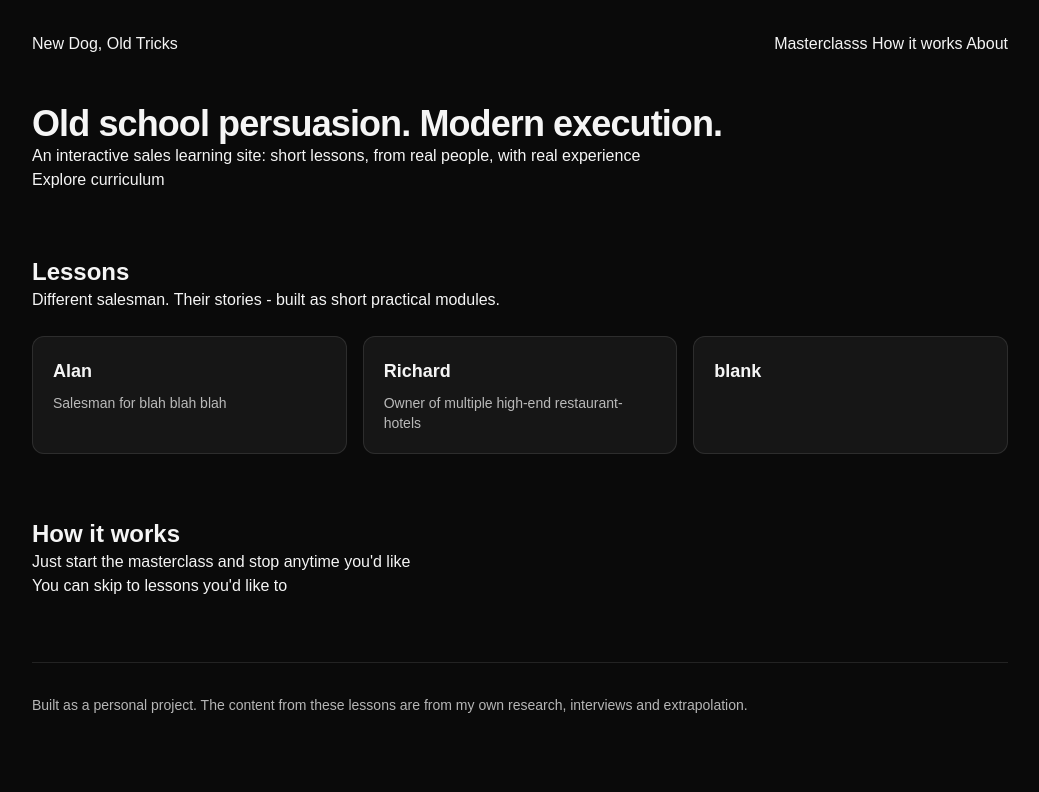
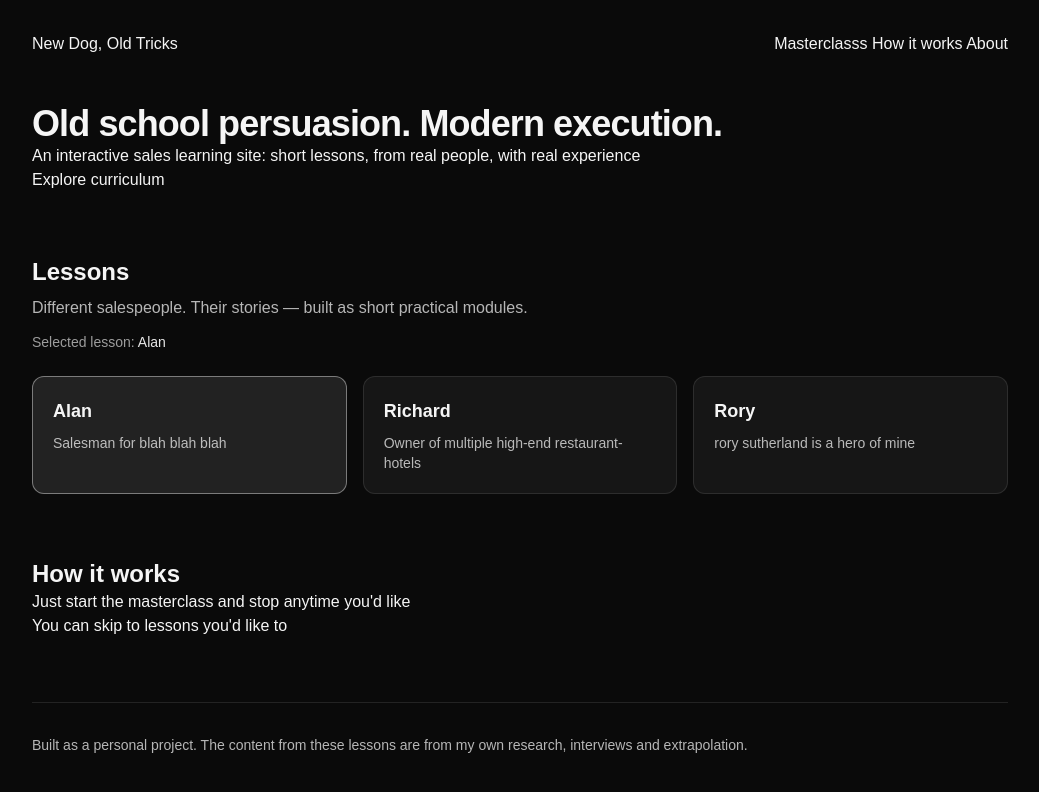
Before and after one commit to callumdav431/new_dog_old_tricks, a Next.js app in the folder frontend/: page / in a window 1280 px wide. Shown: the top 792 px of the page, without its empty margins (120-1159 px from the left). Built offline with nearby package versions, Linux system fonts and the light colour scheme.

Commit message:
added nicer select option and tiles to different sales people. will eventually lead to the specfic lesson in the course

```diff
--- a/frontend/app/page.tsx
+++ b/frontend/app/page.tsx
@@ -1,4 +1,12 @@
+"use client";
+import { useState } from "react";
+
+
+
 export default function Home() {
+
+  const [selectedLesson, setSelectedLesson] = useState("Alan");
+
   return (
 
 
@@ -35,35 +43,75 @@ export default function Home() {
 
 
 
+
+
+
 <section id="masterclass">
   <h2 className="text-2xl font-semibold">Lessons</h2>
 
-          <p>Different salesman. Their stories - built as short practical modules.</p>
+  <p className="mt-2 text-white/70">
+    Different salespeople. Their stories — built as short practical modules.
+  </p>
+
+  <p className="mt-3 text-sm text-white/60">
+    Selected lesson:{" "}
+    <span className="text-white/90">{selectedLesson}</span>
+  </p>
+
   <div className="mt-6 grid gap-4 md:grid-cols-3">
-            <article className="rounded-xl border border-white/10 bg-white/5 p-5">
+    <article
+      role="button"
+      tabIndex={0}
+      onClick={() => setSelectedLesson("Alan")}
+      className={
+        "cursor-pointer rounded-xl border p-5 transition " +
+        (selectedLesson === "Alan"
+          ? "border-white/40 bg-white/10"
+          : "border-white/10 bg-white/5 hover:bg-white/10")
+      }
+    >
       <h3 className="text-lg font-semibold">Alan</h3>
-               <p className="mt-2 text-sm text-white/70">Salesman for blah blah blah</p>
+      <p className="mt-2 text-sm text-white/70">
+        Salesman for blah blah blah
+      </p>
     </article>
 
-          <article className="rounded-xl border border-white/10 bg-white/5 p-5">
+    <article
+      role="button"
+      tabIndex={0}
+      onClick={() => setSelectedLesson("Richard")}
+      className={
+        "cursor-pointer rounded-xl border p-5 transition " +
+        (selectedLesson === "Richard"
+          ? "border-white/40 bg-white/10"
+          : "border-white/10 bg-white/5 hover:bg-white/10")
+      }
+    >
       <h3 className="text-lg font-semibold">Richard</h3>
       <p className="mt-2 text-sm text-white/70">
         Owner of multiple high-end restaurant-hotels
       </p>
     </article>
 
-           <article className="rounded-xl border border-white/10 bg-white/5 p-5">
-              <h3 className="text-lg font-semibold">blank</h3>
+    <article
+      role="button"
+      tabIndex={0}
+      onClick={() => setSelectedLesson("Rory")}
+      className={
+        "cursor-pointer rounded-xl border p-5 transition " +
+        (selectedLesson === "Rory"
+          ? "border-white/40 bg-white/10"
+          : "border-white/10 bg-white/5 hover:bg-white/10")
+      }
+    >
+      <h3 className="text-lg font-semibold">Rory</h3>
       <p className="mt-2 text-sm text-white/70">
+        rory sutherland is a hero of mine
 
       </p>
     </article>
   </div>
-
-
-
 </section>
-
 
 
 
```
Lines whose indentation alone changed are shown as unchanged.
